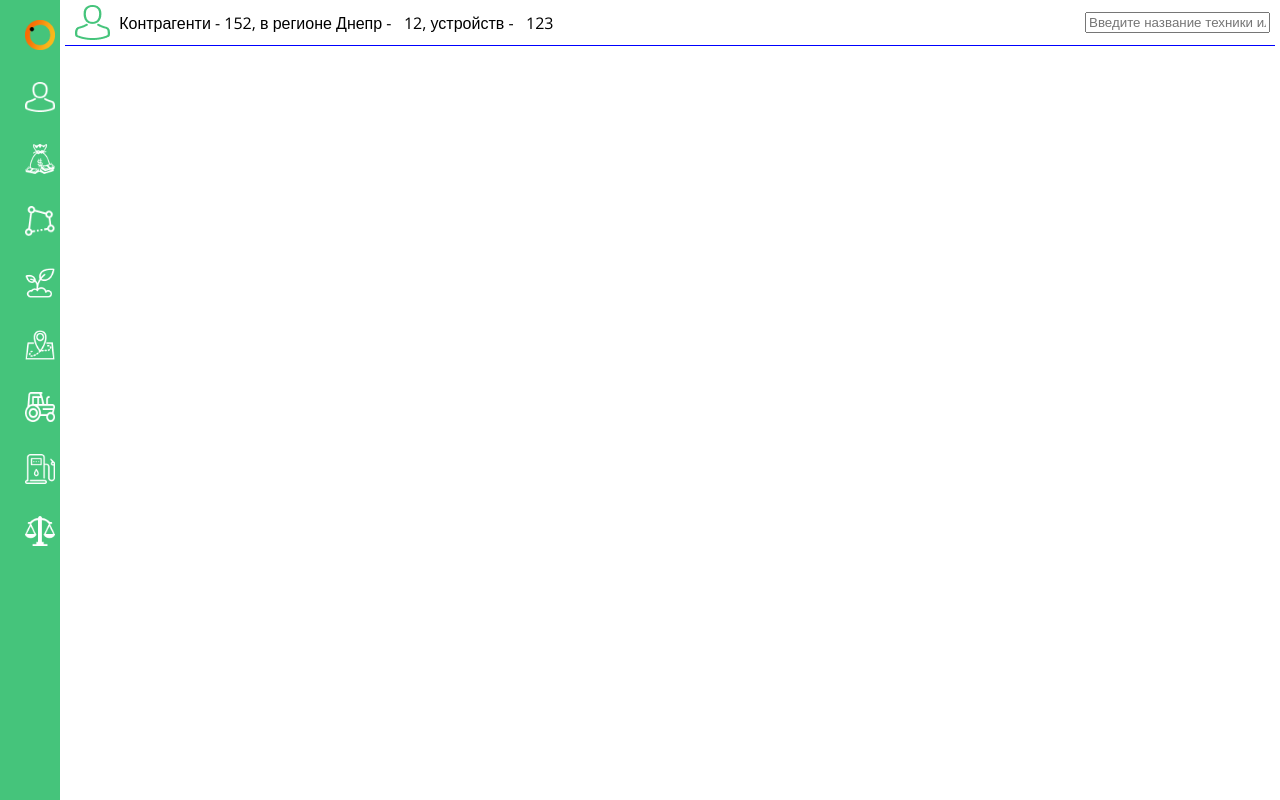
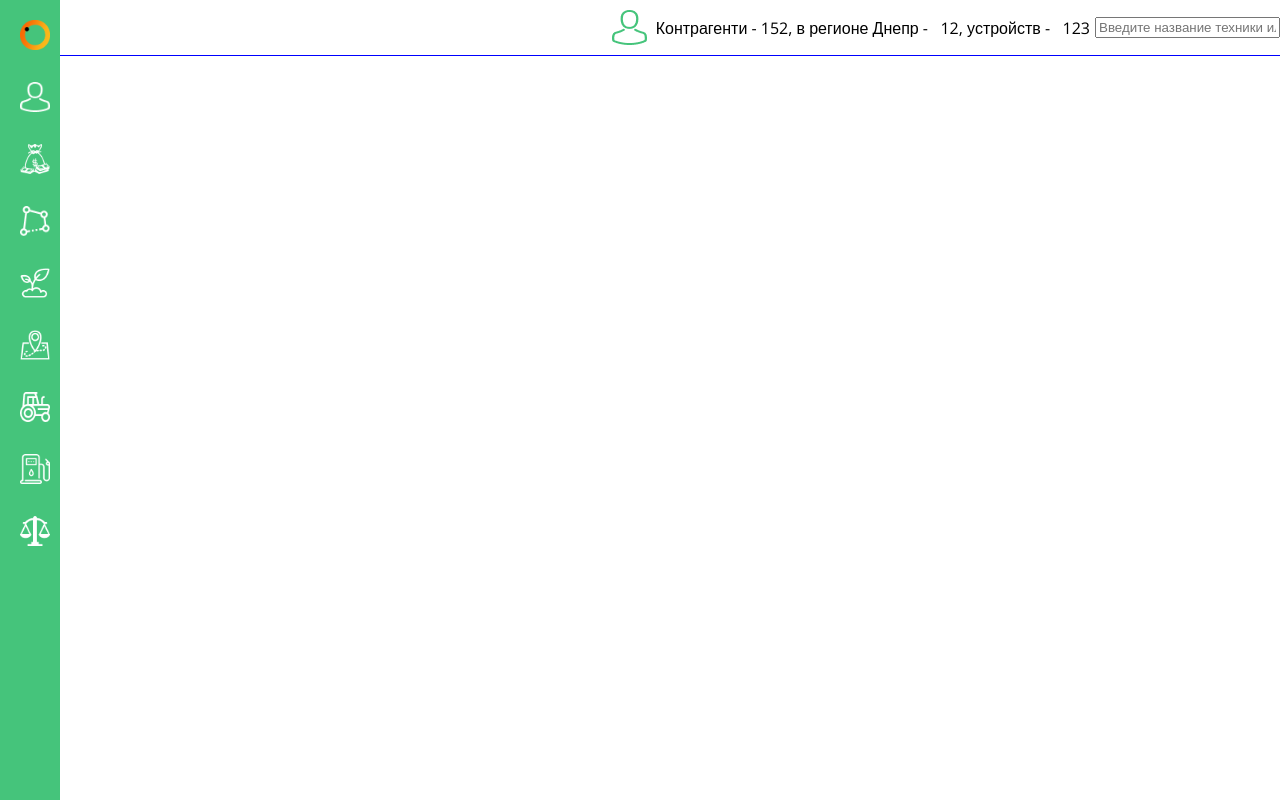
Before and after one commit to RomanShchebyna/client-management-platform, a plain HTML site: page index.html in a window 1280 px wide. Drawn offline with nearby package versions, Linux system fonts and the light colour scheme.

Commit message:
commit 7

```diff
--- a/style.css
+++ b/style.css
@@ -21,7 +21,7 @@ body{
     width: 100%;
 }
 nav{
-    width: 60px;
+    width: 65px;
     /* display: flex; */
 
     /* align-content: space-between; */
@@ -30,7 +30,7 @@ nav{
     flex-wrap: wrap; */
     /* text-align: center; */
 
-    min-width: 60px;
+    min-width: 65px;
 
 }
 nav div{
@@ -42,7 +42,8 @@ nav img{
 }
 .row{
     display: flex;
-    justify-content: space-between;
+    justify-content: flex-end;
+    flex-wrap: wrap;
 }
 
 .header{
@@ -53,10 +54,10 @@ nav img{
 
 }
 
- [class*="col-"]{
+ /* [class*="col-"]{
     padding-left: 5px;
     padding-right: 5px;
-}
+} */
  nav img{
      width: 30px;
      height: 30px;
@@ -64,6 +65,7 @@ nav img{
  }
 
  .conteiner{
+     padding: 5px;
      display: flex;
      flex-wrap: wrap;
      /* justify-content: center; */
@@ -77,6 +79,6 @@ nav img{
  }
 
  .searh{
-    display: flex;
-    align-items: flex-start;
+    /* display: flex; */
+    /* align-items: flex-start; */
  }
```
